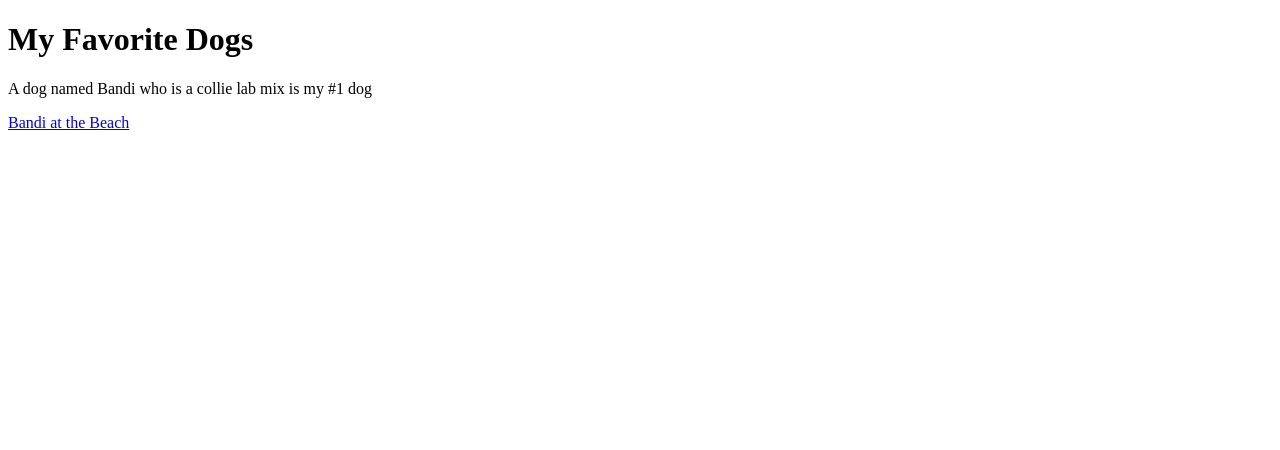
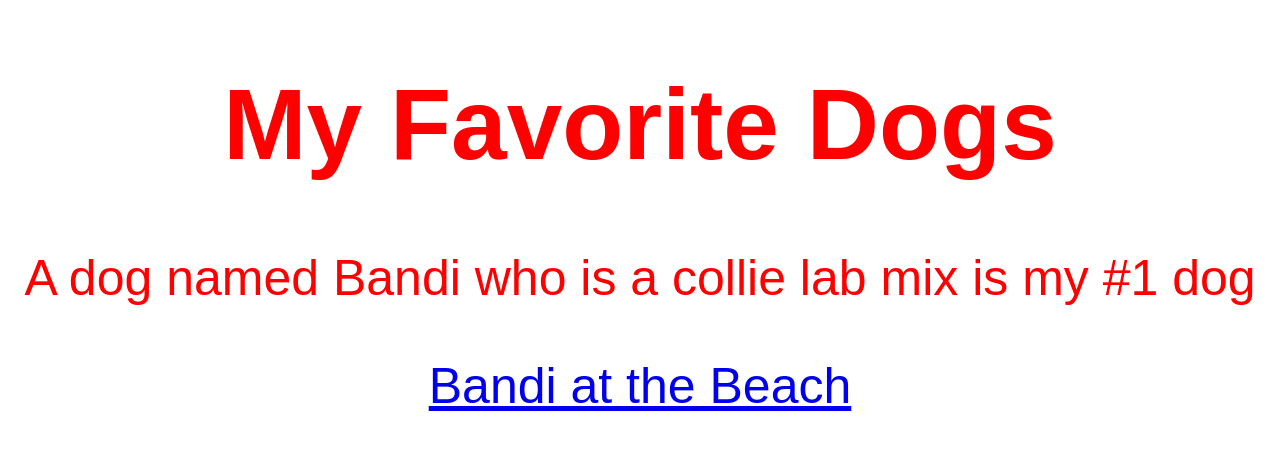
Before and after one commit to greffly/Dogs, a plain HTML site: page index.html in a window 1280 px wide. Drawn offline with Linux system fonts and the light colour scheme.

Commit message:
add style ref to html

```diff
--- a/index.html
+++ b/index.html
@@ -2,6 +2,7 @@
 <html lang="en">
 <head>
   <title>My Dogs</title>
+  <link href="main.css" rel="stylesheet" type="text/css"/>
 </head>
 <body>
   <h1>My Favorite Dogs</h1>
```
